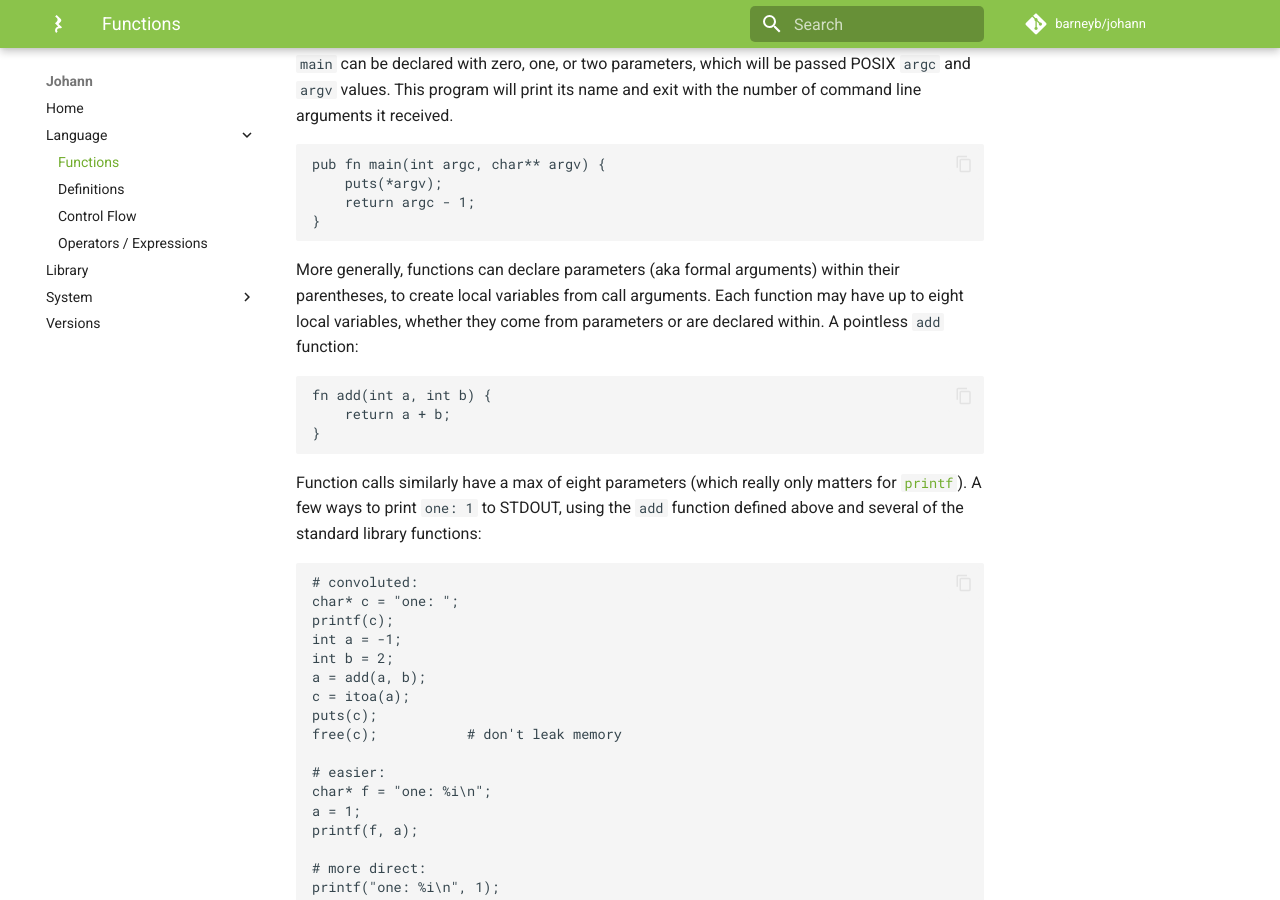
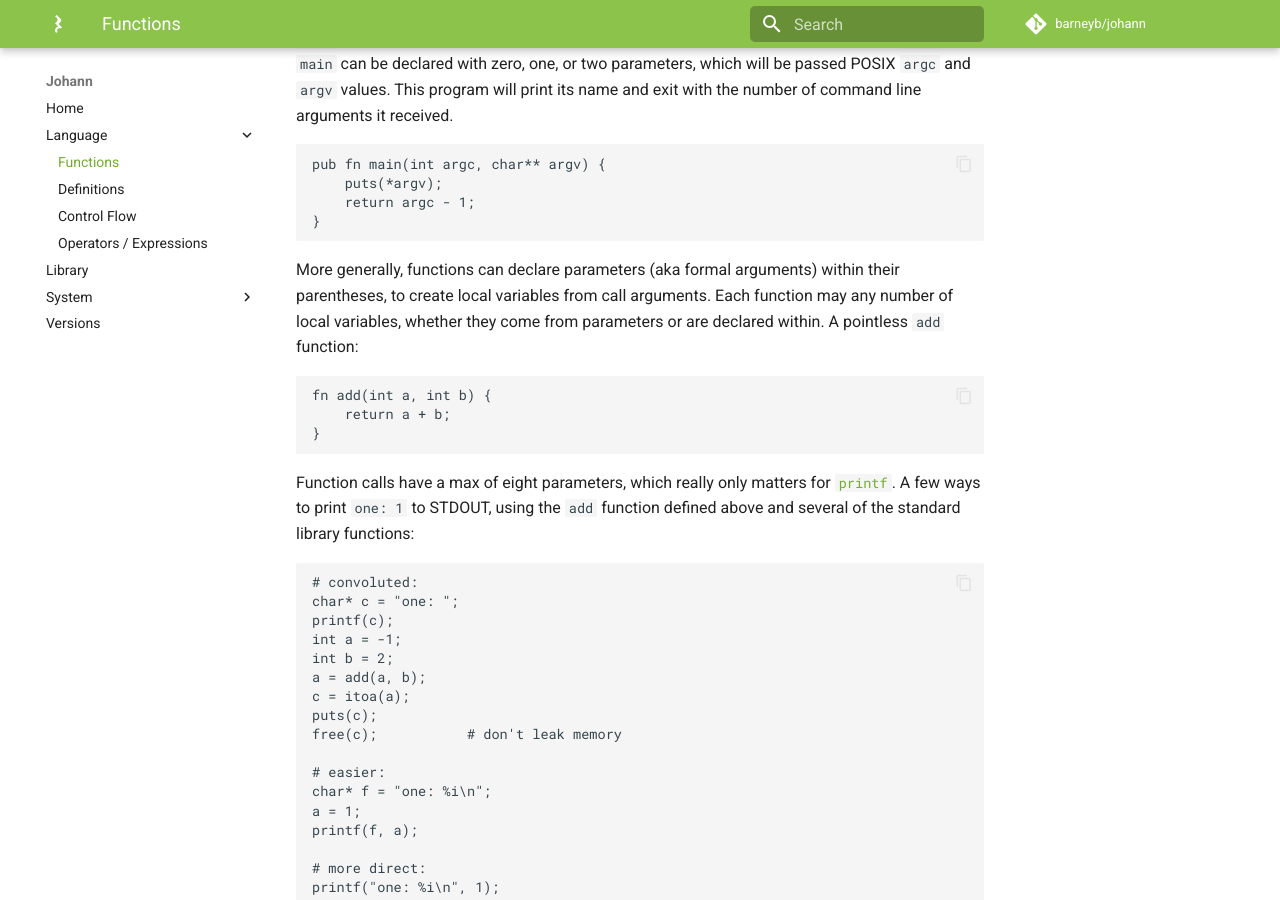
Before and after one commit to barneyb/johann, an MkDocs documentation site: the page built from documentation/docs/language/01_functions.md, in a window 1280 px wide and 900 px high, scrolled down 315 px. Built offline with MkDocs 1.6.1 and Material for MkDocs 9.7.7, drawn with Linux system fonts in a browser that asks for light colours; comment, search, counter and statistics services are not loaded.

Commit message:
allow unlimited local vars, not just eight

````diff
--- a/documentation/docs/language/01_functions.md
+++ b/documentation/docs/language/01_functions.md
@@ -17,7 +17,7 @@ pub fn main(int argc, char** argv) {
 }
 ```
 
-More generally, functions can declare parameters (aka formal arguments) within their parentheses, to create local variables from call arguments. Each function may have up to eight local variables, whether they come from parameters or are declared within. A pointless `add` function:
+More generally, functions can declare parameters (aka formal arguments) within their parentheses, to create local variables from call arguments. Each function may any number of local variables, whether they come from parameters or are declared within. A pointless `add` function:
 
 ```johann
 fn add(int a, int b) {
@@ -25,7 +25,7 @@ fn add(int a, int b) {
 }
 ```
 
-Function calls similarly have a max of eight parameters (which really only matters for [`printf`](../library/io.jn.md)). A few ways to print `one: 1` to STDOUT, using the `add` function defined above and several of the standard library functions:
+Function calls have a max of eight parameters, which really only matters for [`printf`](../library/io.jn.md). A few ways to print `one: 1` to STDOUT, using the `add` function defined above and several of the standard library functions:
 
 ```johann
 # convoluted:
````
Also changed, not shown: documentation/docs/versions/index.md (+2 -0 lines), 8 other files.
